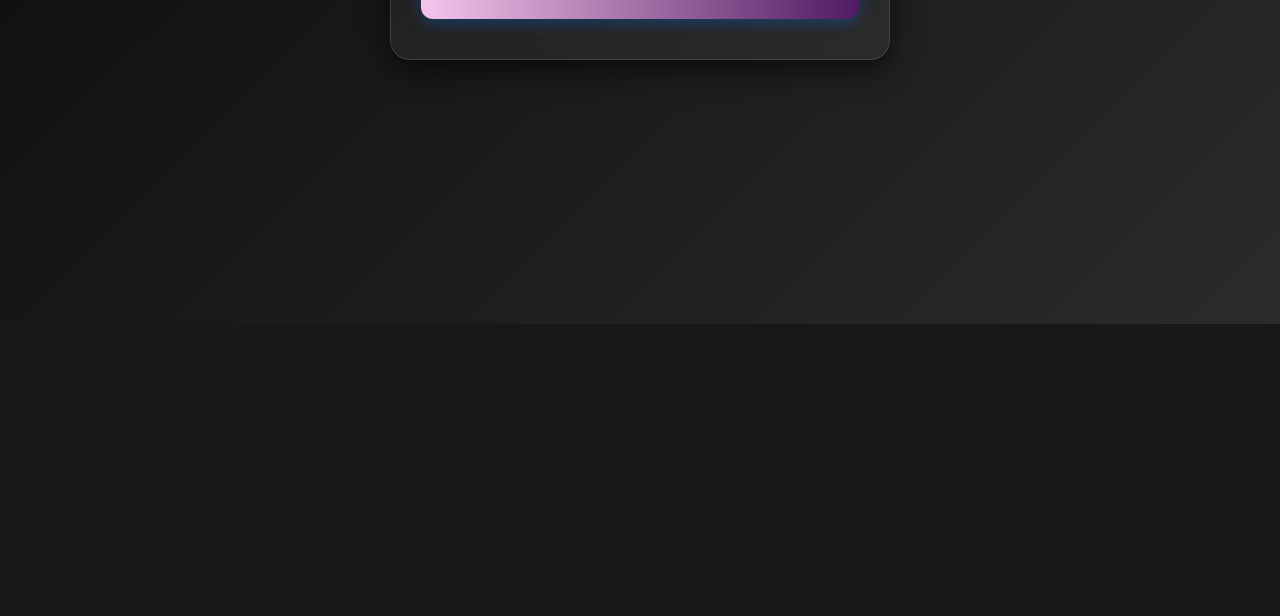
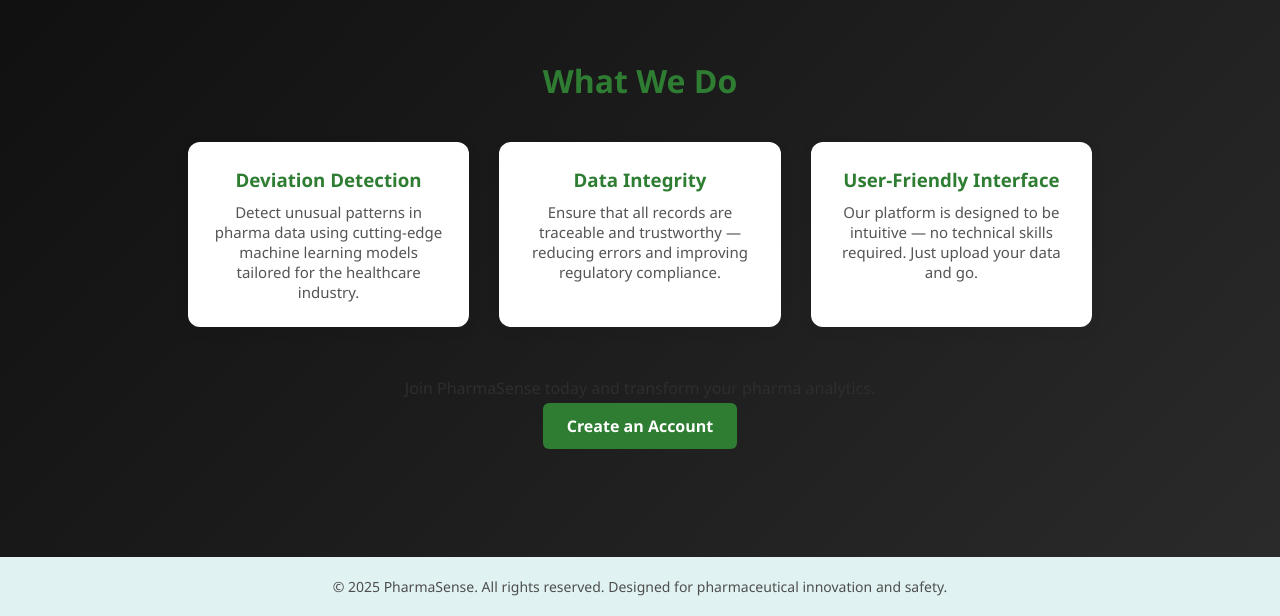
Before and after one commit to Tejasisnothere/temp, a Flask app: page / in a window 1280 px wide. Shown: the part 476-1092 px from the top of the page. Before the commit the page ends 800 px from the top, so only its background shows below. Run offline with Flask 3, Linux system fonts and the light colour scheme.

Commit message:
Updated home.html with internal css

```diff
--- a/templates/home.html
+++ b/templates/home.html
@@ -4,37 +4,211 @@
 <head>
   <meta charset="UTF-8" />
   <meta name="viewport" content="width=device-width, initial-scale=1.0" />
-    <title>Model Selection</title>
+  <title>PharmaSense - Home</title>
+
+  <!-- External CSS & JS -->
   <link rel="stylesheet" href="{{ url_for('static', filename='home.css') }}">
   <script src="{{ url_for('static', filename='home.js') }}"></script>
+
+  <!-- Internal CSS -->
+  <style>
+    * {
+      margin: 0;
+      padding: 0;
+      box-sizing: border-box;
+    }
+
+    body {
+      font-family: 'Segoe UI', sans-serif;
+      background-color: #f4fef6;
+      color: #2e2e2e;
+    }
+
+    header {
+      background-color: #2e7d32;
+      padding: 16px 40px;
+      display: flex;
+      justify-content: space-between;
+      align-items: center;
+      box-shadow: 0 2px 4px rgba(0, 0, 0, 0.1);
+    }
+
+    .logo-text {
+      color: #fff;
+      font-size: 28px;
+      font-weight: bold;
+      text-decoration: none;
+    }
+
+    .nav-links {
+      list-style: none;
+      display: flex;
+      gap: 25px;
+    }
+
+    .nav-links li a {
+      color: white;
+      text-decoration: none;
+      font-size: 17px;
+      transition: opacity 0.3s ease;
+    }
+
+    .nav-links li a:hover {
+      opacity: 0.8;
+    }
+
+    .hero {
+      background: linear-gradient(rgba(46, 125, 50, 0.85), rgba(46, 125, 50, 0.85)),
+        url('https://images.unsplash.com/photo-1588776814546-1ffcf47267b4?ixlib=rb-4.0.3&auto=format&fit=crop&w=1600&q=80') no-repeat center center;
+      background-size: cover;
+      color: white;
+      text-align: center;
+      padding: 100px 30px;
+    }
+
+    .hero h1 {
+      font-size: 44px;
+      margin-bottom: 20px;
+    }
+
+    .hero p {
+      font-size: 18px;
+      margin-bottom: 30px;
+      max-width: 800px;
+      margin-left: auto;
+      margin-right: auto;
+    }
+
+    .hero a {
+      background-color: white;
+      color: #2e7d32;
+      padding: 12px 24px;
+      border-radius: 6px;
+      text-decoration: none;
+      font-weight: bold;
+      transition: background-color 0.3s ease;
+    }
+
+    .hero a:hover {
+      background-color: #e8f5e9;
+    }
+
+    .section {
+      padding: 60px 30px;
+      max-width: 1200px;
+      margin: auto;
+    }
+
+    .section h2 {
+      text-align: center;
+      margin-bottom: 40px;
+      font-size: 32px;
+      color: #2e7d32;
+    }
+
+    .features {
+      display: grid;
+      grid-template-columns: repeat(auto-fit, minmax(280px, 1fr));
+      gap: 30px;
+      padding: 0 20px;
+    }
+
+    .feature-card {
+      background: white;
+      padding: 25px;
+      border-radius: 12px;
+      box-shadow: 0 4px 15px rgba(0, 0, 0, 0.05);
+      text-align: center;
+    }
+
+    .feature-card h3 {
+      color: #2e7d32;
+      margin-bottom: 10px;
+    }
+
+    .feature-card p {
+      font-size: 15px;
+      color: #555;
+    }
+
+    .cta {
+      text-align: center;
+      margin-top: 50px;
+    }
+
+    .cta a {
+      background-color: #2e7d32;
+      color: white;
+      padding: 12px 24px;
+      border-radius: 6px;
+      text-decoration: none;
+      font-size: 16px;
+      font-weight: bold;
+      transition: background-color 0.3s ease;
+    }
+
+    .cta a:hover {
+      background-color: #1b5e20;
+    }
+
+    footer {
+      text-align: center;
+      padding: 20px;
+      background-color: #e0f2f1;
+      margin-top: 60px;
+      color: #4e4e4e;
+      font-size: 14px;
+    }
+  </style>
 </head>
 
 <body>
+
   <header>
-        <div class="nav-container">
-            <div class="logo">
     <a href="/" class="logo-text">PharmaSense</a>
-            </div>
     <nav>
       <ul class="nav-links">
         <li><a href="/">Home</a></li>
         <li><a href="/loginpage">Login</a></li>
         <li><a href="/signuppage">Sign Up</a></li>
+        <li><a href="/model">Predict</a></li>
       </ul>
     </nav>
-        </div>
   </header>
 
-    <main>
-        <section class="model-section">
-            <h2>Select Prediction Model</h2>
-            <div class="button-grid">
-                <button onclick="location.href='/model'"> Deviation Detection </button>
-                <!-- <button onclick="location.href='/house'"> House Price Prediction </button>
-                <button onclick="location.href='/car-price'"> Car Price Prediction </button> -->
+  <section class="hero">
+    <h1>Empowering Safer Pharma with AI</h1>
+    <p>PharmaSense is your intelligent assistant for identifying anomalies in pharmaceutical processes. Our AI-driven platform detects deviations in manufacturing and testing data, ensuring quality and compliance.</p>
+    <a href="/model">Start Predicting</a>
+  </section>
+
+  <section class="section">
+    <h2>What We Do</h2>
+    <div class="features">
+      <div class="feature-card">
+        <h3>Deviation Detection</h3>
+        <p>Detect unusual patterns in pharma data using cutting-edge machine learning models tailored for the healthcare industry.</p>
+      </div>
+      <div class="feature-card">
+        <h3>Data Integrity</h3>
+        <p>Ensure that all records are traceable and trustworthy — reducing errors and improving regulatory compliance.</p>
+      </div>
+      <div class="feature-card">
+        <h3>User-Friendly Interface</h3>
+        <p>Our platform is designed to be intuitive — no technical skills required. Just upload your data and go.</p>
+      </div>
+    </div>
+
+    <div class="cta">
+      <p style="margin-bottom: 16px;">Join PharmaSense today and transform your pharma analytics.</p>
+      <a href="/signuppage">Create an Account</a>
     </div>
   </section>
-    </main>
+
+  <footer>
+    &copy; 2025 PharmaSense. All rights reserved. Designed for pharmaceutical innovation and safety.
+  </footer>
+
 </body>
 
 </html>
```
Lines whose indentation alone changed are shown as unchanged.
